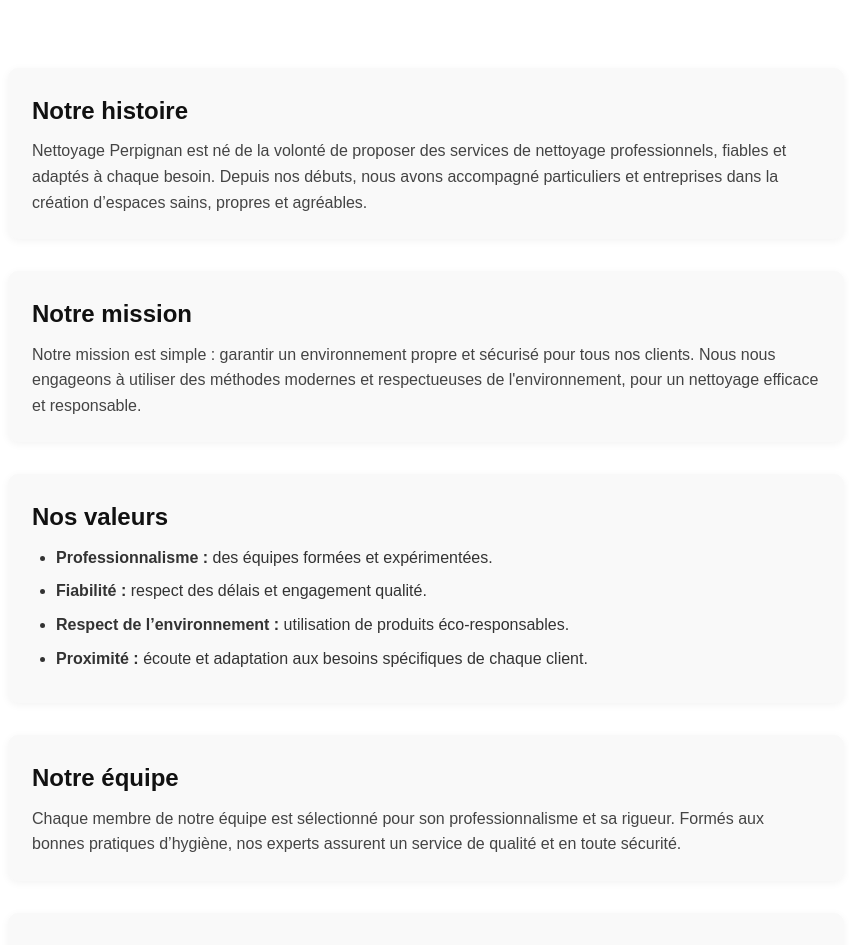
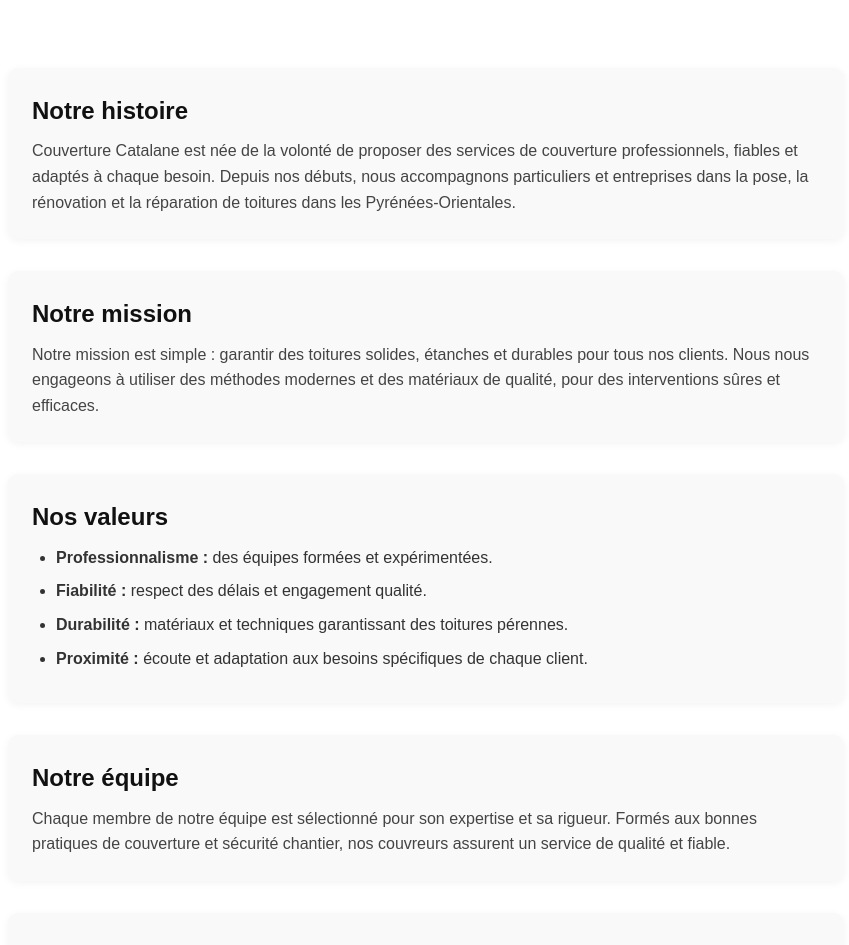
Before and after one commit to AdrienW86/Couverture-Catalane, a Next.js app: page /a-propos in a window 1280 px wide. Shown: the part 140-1085 px from the top of the page, without its empty margins (214-1063 px from the left). Built offline with nearby package versions, Linux system fonts and the light colour scheme.

Commit message:
mise en ligne

```diff
--- a/app/a-propos/page.js
+++ b/app/a-propos/page.js
@@ -4,21 +4,21 @@
 export default function APropos() {
   return (
     <div className={styles.container}>
-      <h1 className={styles.title}>À propos de Nettoyage Perpignan</h1>
+      <h1 className={styles.title}>À propos de Couverture Catalane</h1>
 
       <section className={styles.section}>
         <h2>Notre histoire</h2>
         <p>
-          Nettoyage Perpignan est né de la volonté de proposer des services de nettoyage professionnels, fiables et adaptés à chaque besoin.
-          Depuis nos débuts, nous avons accompagné particuliers et entreprises dans la création d’espaces sains, propres et agréables.
+          Couverture Catalane est née de la volonté de proposer des services de couverture professionnels, fiables et adaptés à chaque besoin.
+          Depuis nos débuts, nous accompagnons particuliers et entreprises dans la pose, la rénovation et la réparation de toitures dans les Pyrénées-Orientales.
         </p>
       </section>
 
       <section className={styles.section}>
         <h2>Notre mission</h2>
         <p>
-          Notre mission est simple : garantir un environnement propre et sécurisé pour tous nos clients.
-          Nous nous engageons à utiliser des méthodes modernes et respectueuses de l'environnement, pour un nettoyage efficace et responsable.
+          Notre mission est simple : garantir des toitures solides, étanches et durables pour tous nos clients.
+          Nous nous engageons à utiliser des méthodes modernes et des matériaux de qualité, pour des interventions sûres et efficaces.
         </p>
       </section>
 
@@ -27,7 +27,7 @@
         <ul className={styles.list}>
           <li><strong>Professionnalisme :</strong> des équipes formées et expérimentées.</li>
           <li><strong>Fiabilité :</strong> respect des délais et engagement qualité.</li>
-          <li><strong>Respect de l’environnement :</strong> utilisation de produits éco-responsables.</li>
+          <li><strong>Durabilité :</strong> matériaux et techniques garantissant des toitures pérennes.</li>
           <li><strong>Proximité :</strong> écoute et adaptation aux besoins spécifiques de chaque client.</li>
         </ul>
       </section>
@@ -35,8 +35,8 @@
       <section className={styles.section}>
         <h2>Notre équipe</h2>
         <p>
-          Chaque membre de notre équipe est sélectionné pour son professionnalisme et sa rigueur.
-          Formés aux bonnes pratiques d’hygiène, nos experts assurent un service de qualité et en toute sécurité.
+          Chaque membre de notre équipe est sélectionné pour son expertise et sa rigueur.
+          Formés aux bonnes pratiques de couverture et sécurité chantier, nos couvreurs assurent un service de qualité et fiable.
         </p>
       </section>
 
@@ -45,7 +45,7 @@
         <p>
           Vous avez une question ou souhaitez un devis ? <br />
           Téléphone : 06 28 28 69 67 <br />
-          Email : contact@nettoyage-perpignan.fr
+          Email : contact@couverture-catalane.fr
         </p>
       </section>
     </div>
```
